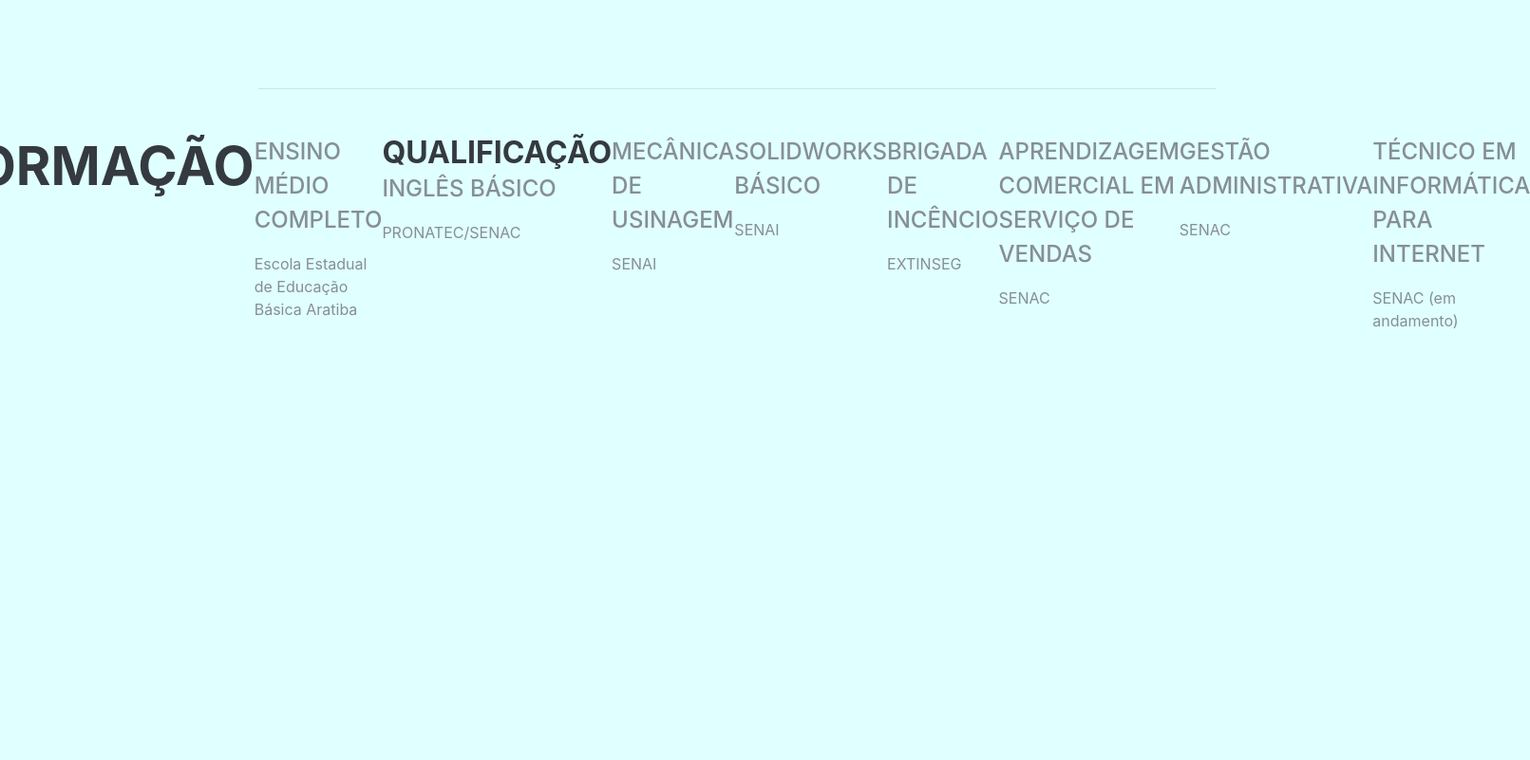
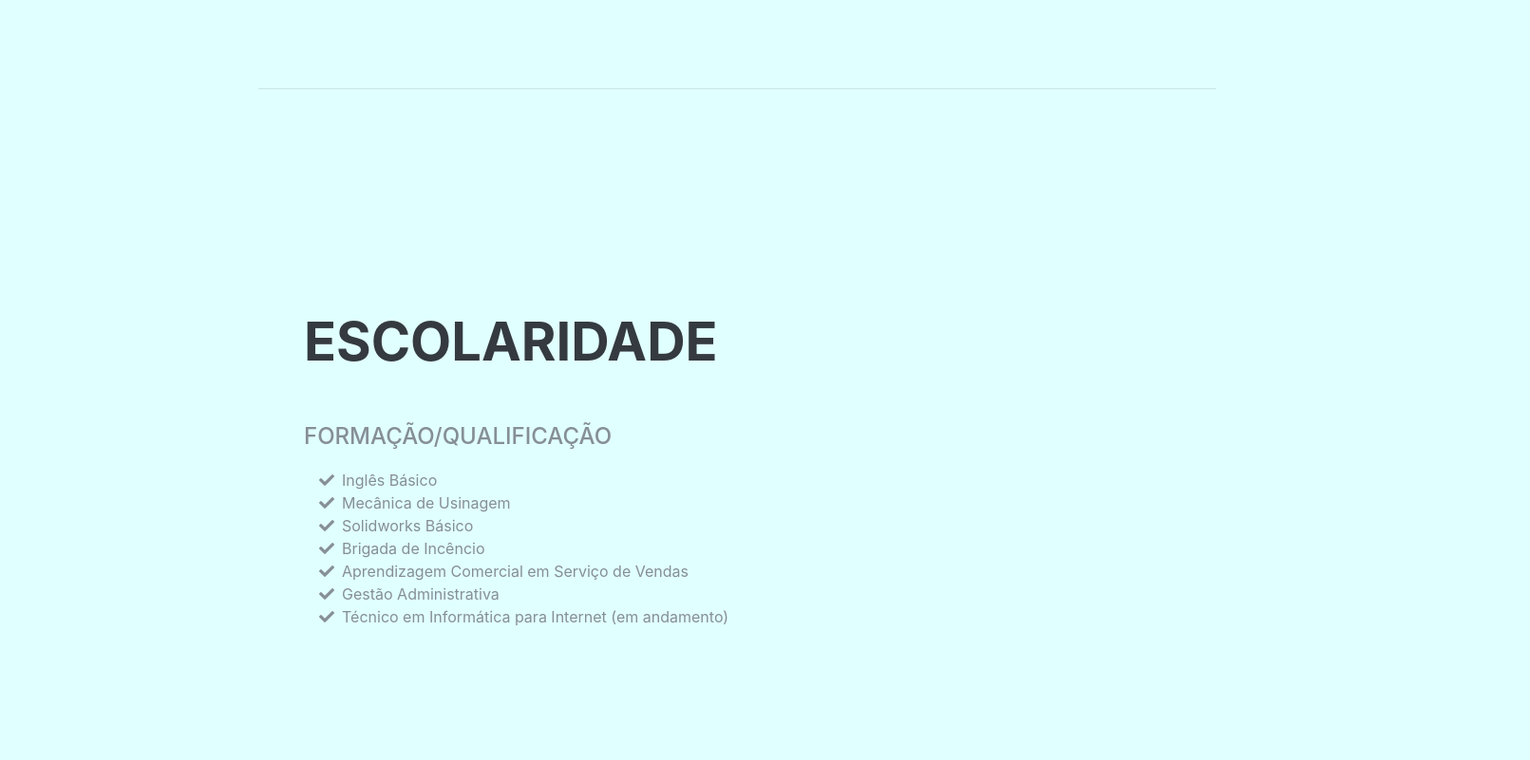
Before and after one commit to ricardobbaiocco/ricardo, a plain HTML site: page index.html in a window 1280 px wide. Shown: the part 1829-2630 px from the top of the page at 95% size, 1611 px wide, since content can reach past the window. Drawn offline with Linux system fonts and the light colour scheme; a web font is replaced by a local one.

Commit message:
atualizado

```diff
--- a/index.html
+++ b/index.html
@@ -143,68 +143,36 @@
     </section>
 
     <hr class="m-0">
+    <section class="resume-section p-3 p-lg-5 d-flex align-items-center" id="skills">
+      <div class="w-100">
+        <h2 class="mb-5">Escolaridade</h2>
 
-    <section class="resume-section p-3 p-lg-5 d-flex justify-content-center" id="experience">
+        <div class="subheading mb-3">Formação/Qualificação</div>
 
-        <h2 class="mb-5">Formação</h2>
-
-        <div class="resume-item d-flex flex-column flex-md-row justify-content-between mb-5">
-          <div class="resume-content">
-            <h3 class="mb-0"></h3>
-            <div class="subheading mb-3">Ensino Médio Completo</div>
-            <p>Escola Estadual de Educação Básica Aratiba</p>
-          </div>
-        </div>
-
-        <div class="resume-item d-flex flex-column flex-md-row justify-content-between mb-5">
-          <div class="resume-content">
-            <h3 class="mb-0">Qualificação</h3>
-            <div class="subheading mb-3">Inglês Básico</div>
-            <p>PRONATEC/SENAC</p>
-          </div>
-        </div>
-
-        <div class="resume-item d-flex flex-column flex-md-row justify-content-between mb-5">
-          <div class="resume-content">
-            <div class="subheading mb-3">Mecânica de Usinagem</div>
-            <p>SENAI</p>
-          </div>
-        </div>
-
-         <div class="resume-item d-flex flex-column flex-md-row justify-content-between mb-5">
-          <div class="resume-content">
-            <div class="subheading mb-3">Solidworks Básico</div>
-            <p>SENAI</p>
-          </div>
-        </div>
-
-         <div class="resume-item d-flex flex-column flex-md-row justify-content-between mb-5">
-          <div class="resume-content">
-            <div class="subheading mb-3">Brigada de Incêncio</div>
-            <p>EXTINSEG</p>
-          </div>
-        </div>
-
-        <div class="resume-item d-flex flex-column flex-md-row justify-content-between mb-5">
-          <div class="resume-content">
-            <div class="subheading mb-3">Aprendizagem Comercial em Serviço de Vendas</div>
-            <p>SENAC</p>
-          </div>
-        </div>
-
-        <div class="resume-item d-flex flex-column flex-md-row justify-content-between mb-5">
-          <div class="resume-content">
-            <div class="subheading mb-3">Gestão Administrativa</div>
-            <p>SENAC</p>
-          </div>
-        </div>
-          <div class="resume-item d-flex flex-column flex-md-row justify-content-between mb-5">
-          <div class="resume-content">
-            <div class="subheading mb-3">Técnico em Informática para Internet</div>
-            <p>SENAC (em andamento)</p>
-          </div>
-        </div>
-
+        <ul class="fa-ul mb-0">
+          <li>
+            <i class="fa-li fa fa-check"></i>
+            Inglês Básico</li>
+          <li>
+            <i class="fa-li fa fa-check"></i>
+            Mecânica de Usinagem</li>
+          <li>
+            <i class="fa-li fa fa-check"></i>
+            Solidworks Básico</li>
+          <li>
+            <i class="fa-li fa fa-check"></i>
+            Brigada de Incêncio</li>
+            <li>
+            <i class="fa-li fa fa-check"></i>
+            Aprendizagem Comercial em Serviço de Vendas</li>
+           <li>
+            <i class="fa-li fa fa-check"></i>
+            Gestão Administrativa</li>
+           <li>
+            <i class="fa-li fa fa-check"></i>
+            Técnico em Informática para Internet (em andamento)</li>
+        </ul>
+      </div>
     </section>
 
     <hr class="m-0">
```
